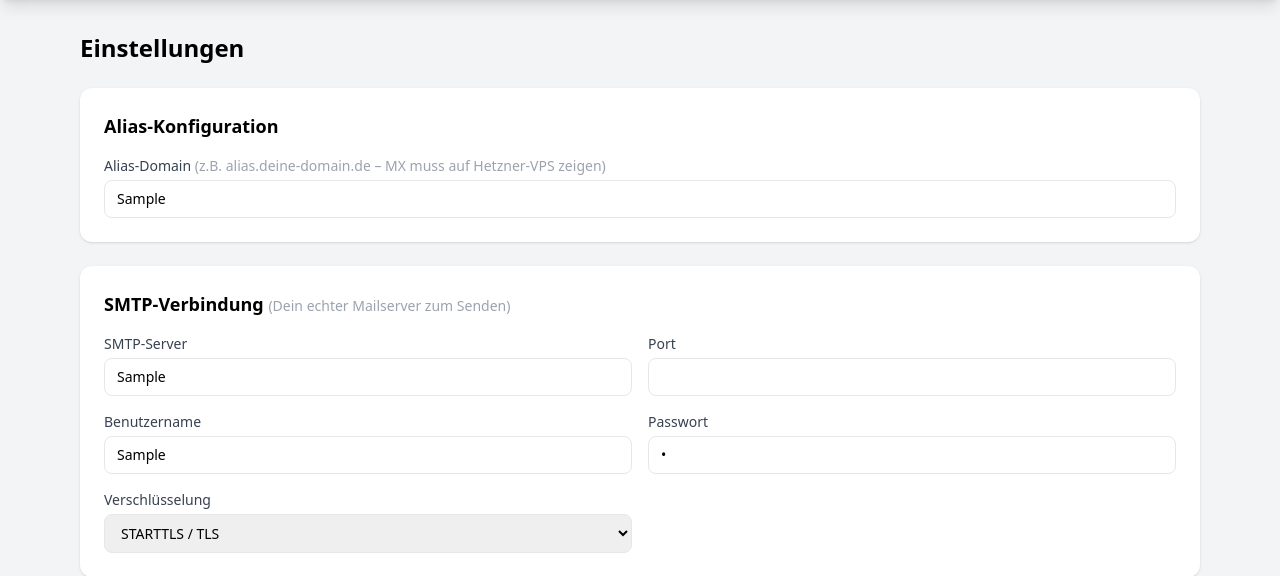
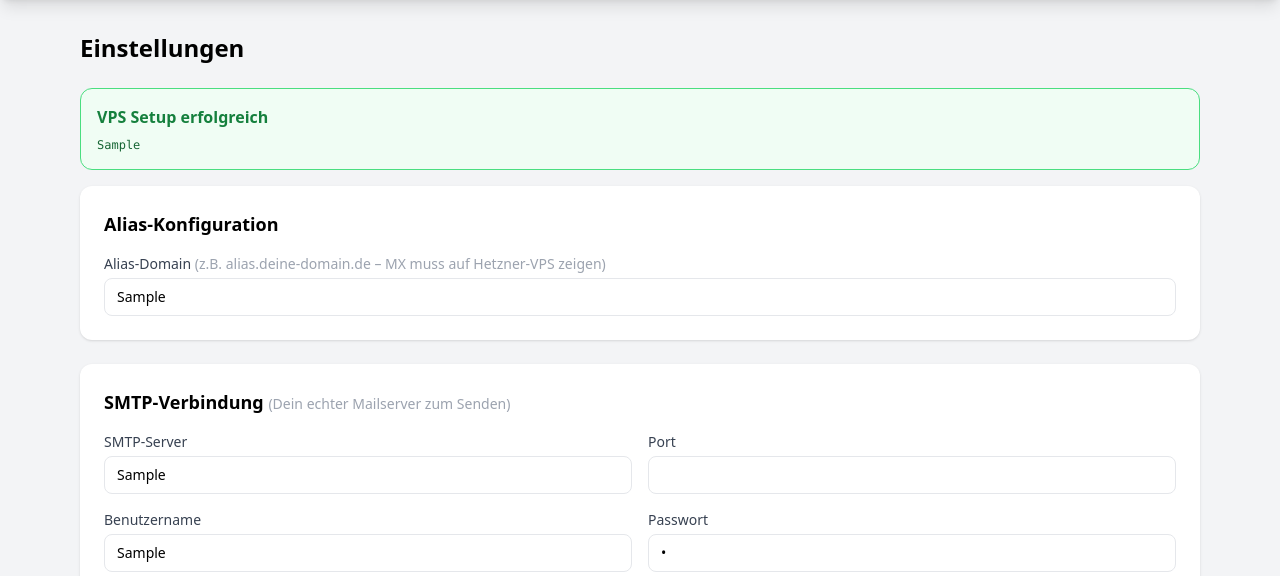
Before and after one commit to boernie77/EmailRelay, a Python web app: template alias-api/templates/settings.html in a window 1280 px wide. Shown: the part 53-629 px from the top of the page. Run offline with Jinja, Linux system fonts and the light colour scheme; the template is opened without the code that fills it: most values are stand-ins (such as "Sample title", 1, 10 or a date in 2020); some libraries are stand-ins or nearby versions.

Commit message:
Auto-update: 2026-03-22 15:34

```diff
--- a/alias-api/templates/settings.html
+++ b/alias-api/templates/settings.html
@@ -6,6 +6,20 @@
 {% if request.query_params.get('saved') %}
 <div class="bg-green-100 border border-green-400 text-green-700 px-4 py-3 rounded mb-4">
   Einstellungen gespeichert.
+</div>
+{% endif %}
+
+{% if setup_log %}
+<div class="bg-green-50 border border-green-400 rounded-xl p-4 mb-4">
+  <p class="font-semibold text-green-700 mb-2">VPS Setup erfolgreich</p>
+  <pre class="text-xs text-green-800 whitespace-pre-wrap">{{ setup_log }}</pre>
+</div>
+{% endif %}
+
+{% if setup_error %}
+<div class="bg-red-50 border border-red-400 rounded-xl p-4 mb-4">
+  <p class="font-semibold text-red-700 mb-2">VPS Setup fehlgeschlagen</p>
+  <pre class="text-xs text-red-800 whitespace-pre-wrap">{{ setup_error }}</pre>
 </div>
 {% endif %}
 
```
